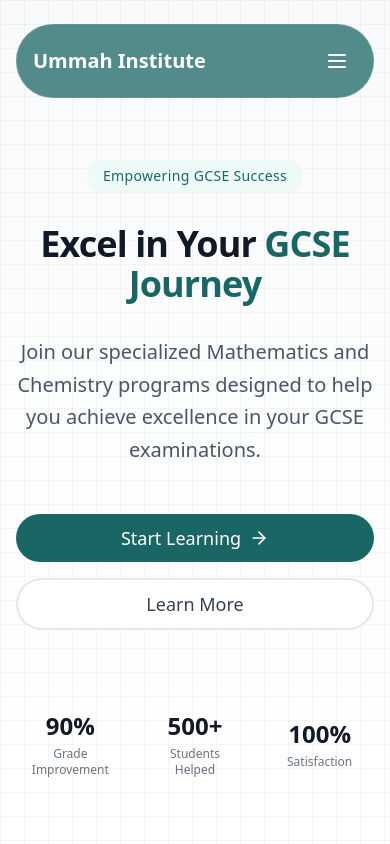
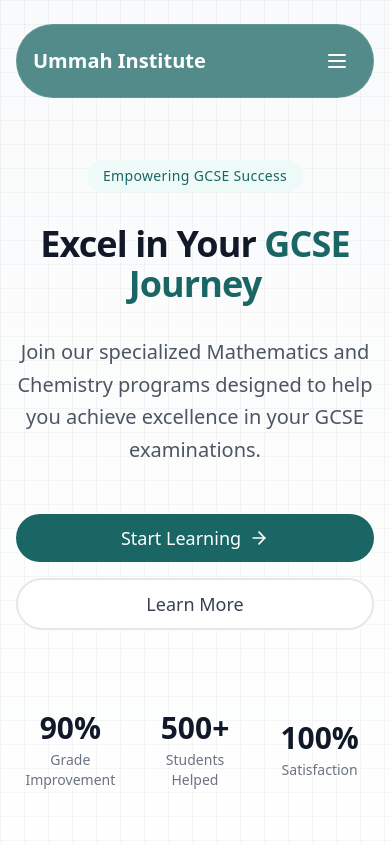
Before and after one commit to barakatofficial/ummah-institute, a React (Vite) app: page / in a window 390 px wide. Shown: the top 844 px of the page. Built offline with nearby package versions, Linux system fonts and the light colour scheme.

Commit message:
Restore original text sizes in Hero stats section and fix spacing

```diff
--- a/src/components/Hero.tsx
+++ b/src/components/Hero.tsx
@@ -79,17 +79,17 @@ const Hero: React.FC = () => {
             transition={{ delay: 1.1, duration: 0.8 }}
             className="pt-12 grid grid-cols-3 gap-4 sm:gap-8 items-center justify-center text-gray-500 max-w-2xl mx-auto"
           >
-            <div className="text-center px-2">
-              <div className="text-2xl sm:text-3xl font-bold text-gray-900">90%</div>
-              <div className="text-xs sm:text-sm mt-1">Grade Improvement</div>
+            <div className="text-center">
+              <div className="text-3xl font-bold text-gray-900">90%</div>
+              <div className="text-sm mt-1">Grade Improvement</div>
             </div>
-            <div className="text-center px-2">
-              <div className="text-2xl sm:text-3xl font-bold text-gray-900">500+</div>
-              <div className="text-xs sm:text-sm mt-1">Students Helped</div>
+            <div className="text-center">
+              <div className="text-3xl font-bold text-gray-900">500+</div>
+              <div className="text-sm mt-1">Students Helped</div>
             </div>
-            <div className="text-center px-2">
-              <div className="text-2xl sm:text-3xl font-bold text-gray-900">100%</div>
-              <div className="text-xs sm:text-sm mt-1">Satisfaction</div>
+            <div className="text-center">
+              <div className="text-3xl font-bold text-gray-900">100%</div>
+              <div className="text-sm mt-1">Satisfaction</div>
             </div>
           </motion.div>
         </motion.div>
```
